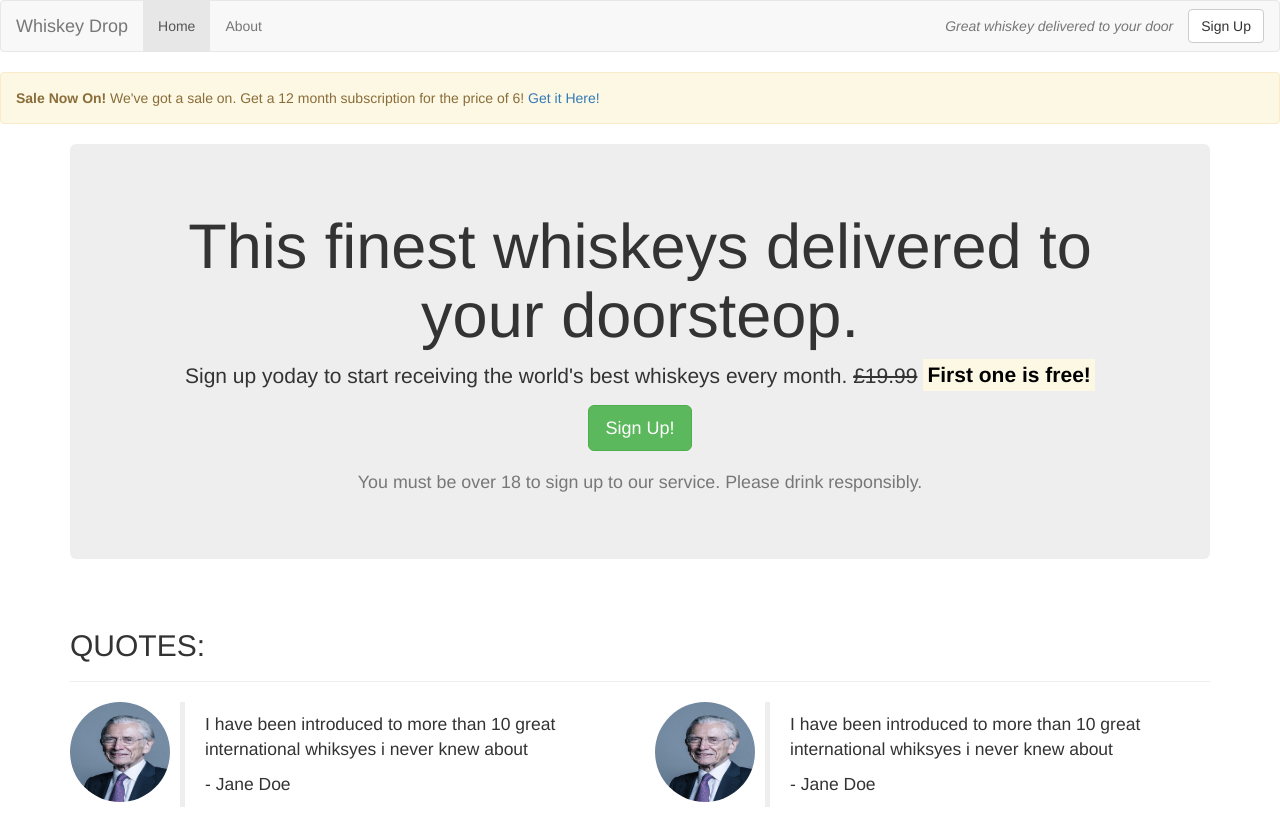
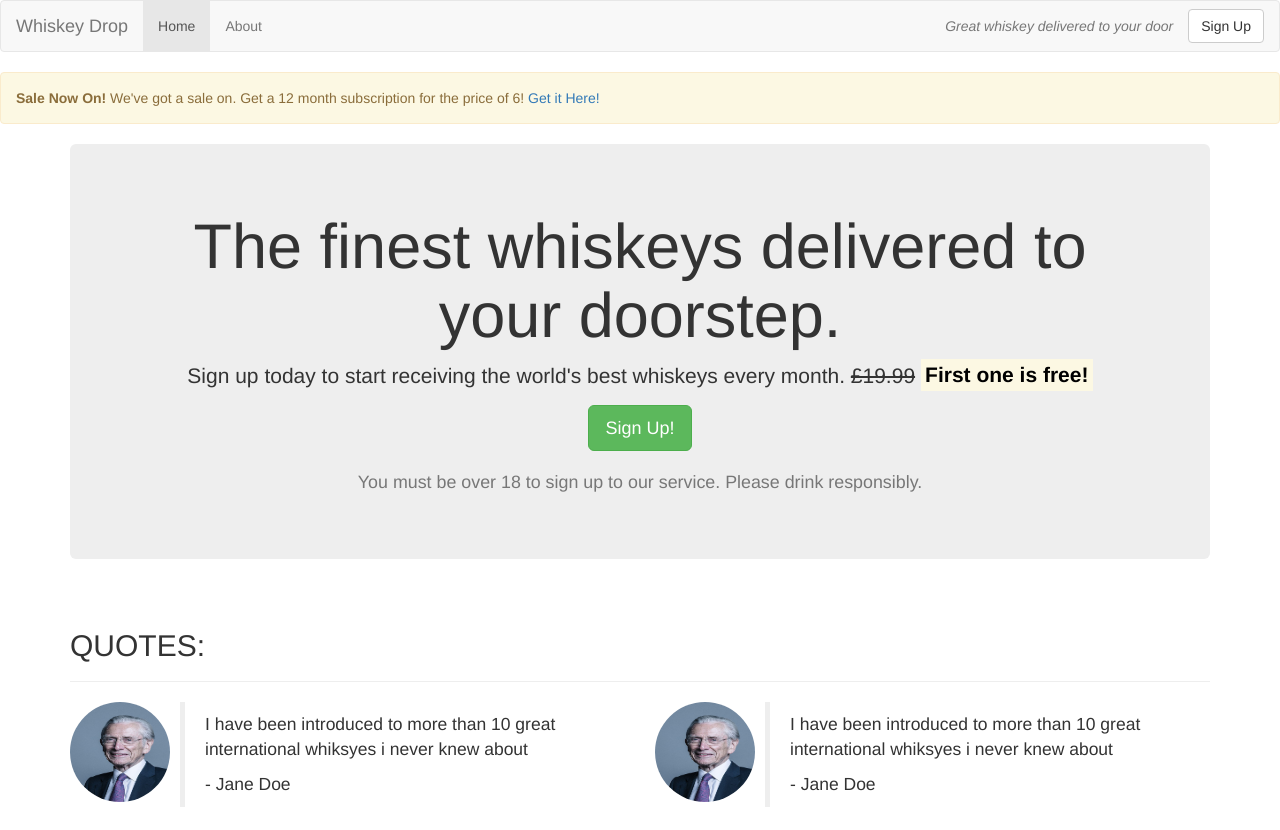
Before and after one commit to SamuelWatson89/whiskey-drop, a plain HTML site: page index.html in a window 1280 px wide. Shown: the top 830 px of the page. Drawn offline with nearby package versions, Linux system fonts and the light colour scheme.

Commit message:
corrected spelling

```diff
--- a/index.html
+++ b/index.html
@@ -48,8 +48,8 @@
         <div class="row">
             <div class="col-xs-12">
                 <section class="callout jumbotron text-center">
-                    <h1>This finest whiskeys delivered to your doorsteop.</h1>
-                    <p class="lead">Sign up yoday to start receiving the world's best whiskeys every month. <s class="hidden-xs">£19.99</s> <span class="visible-xs"><br></span><strong><mark>First one is free!</strong></mark>
+                    <h1>The finest whiskeys delivered to your doorstep.</h1>
+                    <p class="lead">Sign up today to start receiving the world's best whiskeys every month. <s class="hidden-xs">£19.99</s> <span class="visible-xs"><br></span><strong><mark>First one is free!</strong></mark>
                     </p>
                     <p><button class="btn btn-lg btn-success">Sign Up!</button></p>
                     <p class="text-muted"><small>You must be over 18 to sign up to our service. Please drink responsibly.</small></p>
```
